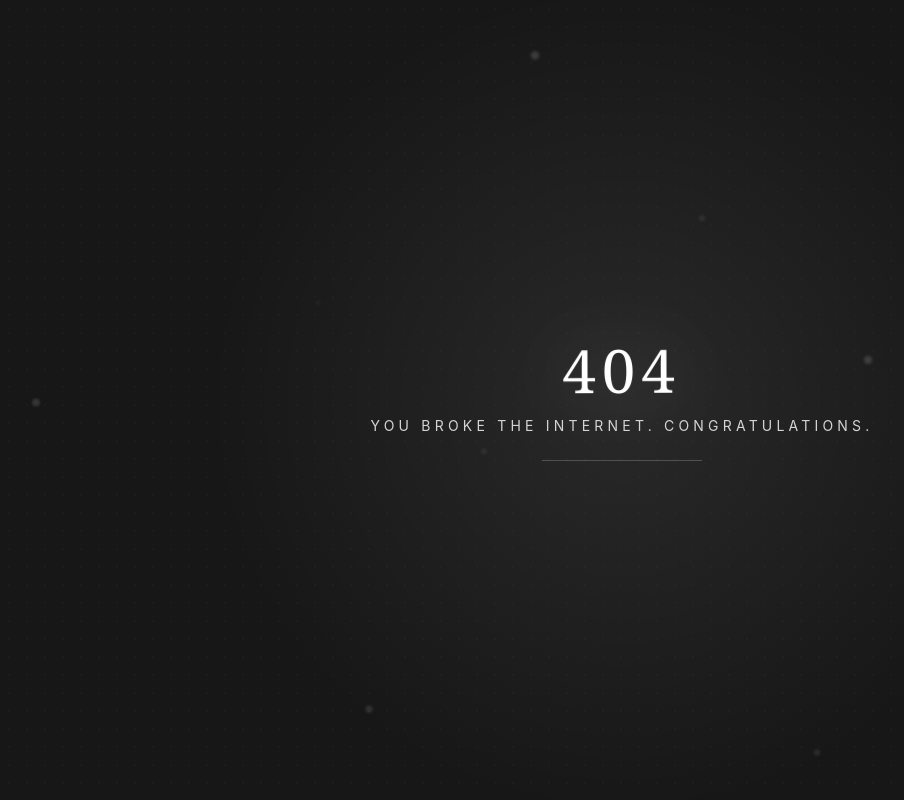
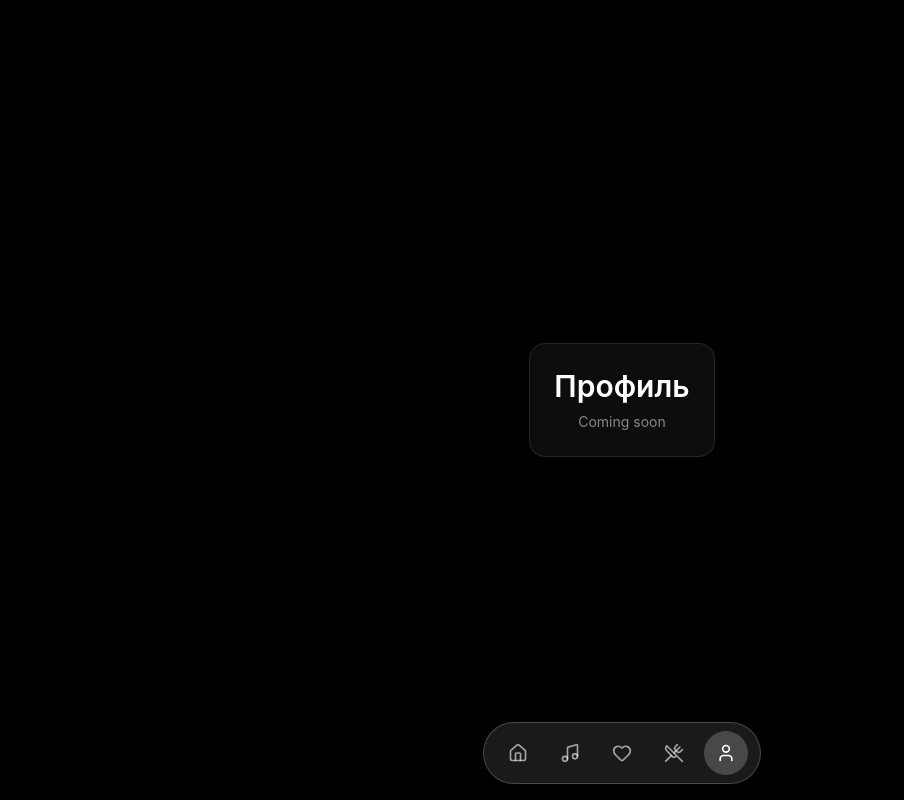
Before and after one commit to jim-py/birthday-site, a React (Vite) app: page /profile in a window 1280 px wide. Before the commit this address had no page. Shown: the whole page, without its empty margins (18-922 px from the left). Built offline with nearby package versions, Linux system fonts and the light colour scheme.

Commit message:
feat: implement routing and navigation with react-router-dom, add BottomNav component

```diff
--- a/package.json
+++ b/package.json
@@ -15,7 +15,8 @@
     "motion": "^12.38.0",
     "react": "^19.2.5",
     "react-dom": "^19.2.5",
-    "react-feather": "^2.0.10"
+    "react-feather": "^2.0.10",
+    "react-router-dom": "^7.15.1"
   },
   "devDependencies": {
     "@eslint/js": "^10.0.1",
--- /dev/null
+++ b/src/AppFood.tsx
@@ -0,0 +1,14 @@
+import BottomNav from "./NavBar"
+
+export default function AppFood() {
+  return (
+    <div className="min-h-screen flex items-center justify-center bg-black text-white">
+      <div className="text-center p-6 rounded-2xl bg-white/5 backdrop-blur-xl border border-white/10">
+        <div className="text-3xl font-semibold">Еда</div>
+        <div className="text-sm mt-2 text-white/50">Coming soon</div>
+      </div>
+
+      <BottomNav />
+    </div>
+  );
+}
--- a/src/AppLetter.tsx
+++ b/src/AppLetter.tsx
@@ -5,6 +5,7 @@ import imageTest from "../src/photos/КрышкаКонверта.png";
 import DarkKonvert from "../src/photos/DarkKonvert.png";
 import WaxPrint from "../src/photos/WaxPrint.png";
 import Error404 from "./Funny404";
+import { useNavigate } from 'react-router-dom'
 
 /* ==========================================================================
    Types
@@ -66,8 +67,9 @@ async function runEnvelopeSequence(params: {
   setOpenState: (s: OpenState) => void;
   setConvertOpened: (v: boolean) => void;
   setShowText: (v: boolean) => void;
+  navigate: (path: string) => void;
 }) {
-  const { setOpenState, setConvertOpened, setShowText } = params;
+  const { setOpenState, setConvertOpened, setShowText, navigate } = params;
 
   // старт анимации
   setOpenState("opening");
@@ -80,6 +82,10 @@ async function runEnvelopeSequence(params: {
   await sleep(4100);
   setOpenState("opened");
   setShowText(true);
+
+  await sleep(6000);
+
+  navigate("/home");
 }
 
 /* ==========================================================================
@@ -378,7 +384,7 @@ function preloadImages(urls: string[]): Promise<void[]> {
    Component
 ========================================================================== */
 
-export default function App() {
+export default function AppLetter() {
   /* ========================================================================
      State
   ======================================================================== */
@@ -395,6 +401,8 @@ const isValidUUID = (id: string) =>
   /^[0-9a-f]{8}-[0-9a-f]{4}-[1-5][0-9a-f]{3}-[89ab][0-9a-f]{3}-[0-9a-f]{12}$/i.test(id);
 
   const [loading, setLoading] = useState(true);
+
+  const navigate = useNavigate()
 
   /* ========================================================================
      Derived Data
@@ -462,6 +470,7 @@ const isValidUUID = (id: string) =>
       setOpenState,
       setConvertOpened,
       setShowText,
+      navigate,
     });
   };
 
--- a/src/AppMain.tsx
+++ b/src/AppMain.tsx
@@ -1,5 +1,6 @@
 import { useEffect, useRef, useState } from "react";
 import { motion, AnimatePresence } from "framer-motion";
+import BottomNav from "./NavBar"
 import {
   CalendarDays,
   ChevronLeft,
@@ -271,7 +272,7 @@ function Carousel() {
   );
 }
 
-function App() {
+function AppMain() {
   return (
     <div
       className="
@@ -392,8 +393,10 @@ function App() {
           </div>
         </motion.section>
       </div>
+
+      <BottomNav />
     </div>
   );
 }
 
-export default App;
+export default AppMain;
--- a/src/AppMusic.tsx
+++ b/src/AppMusic.tsx
@@ -1,6 +1,7 @@
 "use client";
 import React, { useState, useEffect } from "react";
 import { motion, AnimatePresence } from "framer-motion";
+import BottomNav from "./NavBar"
 import {
   Plus,
   Trash2,
@@ -377,6 +378,8 @@ const MusicPlaylistBlock: React.FC = () => {
           </AnimatePresence>
         </div>
       </div>
+
+      <BottomNav />
     </div>
   );
 };
--- /dev/null
+++ b/src/AppProfile.tsx
@@ -0,0 +1,14 @@
+import BottomNav from "./NavBar"
+
+export default function AppProfile() {
+  return (
+    <div className="min-h-screen flex items-center justify-center bg-black text-white">
+      <div className="text-center p-6 rounded-2xl bg-white/5 backdrop-blur-xl border border-white/10">
+        <div className="text-3xl font-semibold">Профиль</div>
+        <div className="text-sm mt-2 text-white/50">Coming soon</div>
+      </div>
+
+      <BottomNav />
+    </div>
+  );
+}
--- a/src/AppWishlist.tsx
+++ b/src/AppWishlist.tsx
@@ -1,5 +1,6 @@
 import { motion } from "framer-motion";
 import { ExternalLink, Bookmark } from "lucide-react";
+import BottomNav from "./NavBar"
 
 type WishlistItem = {
   id: number;
@@ -143,6 +144,8 @@ function Wishlist() {
           ))}
         </div>
       </div>
+
+      <BottomNav />
     </div>
   );
 }
--- /dev/null
+++ b/src/NavBar.tsx
@@ -0,0 +1,63 @@
+import { motion } from "framer-motion";
+import {
+  Home,
+  Music,
+  Heart,
+  UtensilsCrossed,
+  User,
+} from "lucide-react";
+import { useLocation, useNavigate } from "react-router-dom";
+
+const items = [
+  { id: "home", icon: Home, path: "/home" },
+  { id: "music", icon: Music, path: "/music" },
+  { id: "wishlist", icon: Heart, path: "/wishlist" },
+  { id: "food", icon: UtensilsCrossed, path: "/food" },
+  { id: "profile", icon: User, path: "/profile" },
+];
+
+export default function BottomNav() {
+  const navigate = useNavigate();
+  const location = useLocation();
+
+  return (
+    <div className="fixed bottom-4 left-0 right-0 flex justify-center pointer-events-none">
+      <div className="pointer-events-auto">
+        <div
+          className="flex items-center gap-2 px-3 py-2 rounded-full
+                     bg-white/10 dark:bg-black/30 backdrop-blur-xl
+                     border border-white/20 shadow-lg"
+        >
+          {items.map((item) => {
+            const Icon = item.icon;
+
+            const isActive = location.pathname === item.path;
+
+            return (
+              <motion.button
+                key={item.id}
+                onClick={() => navigate(item.path)}
+                whileTap={{ scale: 0.85 }}
+                className="relative flex items-center justify-center w-11 h-11 rounded-full"
+              >
+                {isActive && (
+                  <motion.div
+                    layoutId="active-pill"
+                    className="absolute inset-0 bg-white/20 rounded-full"
+                    transition={{ type: "spring", stiffness: 500, damping: 30 }}
+                  />
+                )}
+
+                <Icon
+                  className={`w-5 h-5 transition-colors duration-200 ${
+                    isActive ? "text-white" : "text-white/60"
+                  }`}
+                />
+              </motion.button>
+            );
+          })}
+        </div>
+      </div>
+    </div>
+  );
+}
--- a/src/main.tsx
+++ b/src/main.tsx
@@ -1,9 +1,29 @@
 import { StrictMode, useEffect, useState } from 'react'
 import { createRoot } from 'react-dom/client'
+import { BrowserRouter, Routes, Route } from 'react-router-dom'
+
 import './index.css'
-import App from './AppLetter.tsx'
 
-const root = createRoot(document.getElementById('root')!)
+import AppLetter from './AppLetter'
+import AppMain from './AppMain'
+import MusicPlaylistBlock from './AppMusic'
+import WishlistItem from './AppWishlist'
+import AppFood from './AppFood'
+import AppProfile from './AppProfile'
+import Error404 from './Funny404'
+
+const routes = [
+  { path: '/home', element: <AppMain /> },
+  { path: '/music', element: <MusicPlaylistBlock /> },
+  { path: '/wishlist', element: <WishlistItem /> },
+  { path: '/food', element: <AppFood /> },
+  { path: '/profile', element: <AppProfile /> },
+]
+
+const rootEl = document.getElementById('root')
+if (!rootEl) throw new Error('Root not found')
+
+const root = createRoot(rootEl)
 
 function Root() {
   const [ready, setReady] = useState(false)
@@ -19,9 +39,19 @@ function Root() {
   if (!ready) return null
 
   return (
-    <StrictMode>
-      <App />
-    </StrictMode>
+  <StrictMode>
+    <BrowserRouter>
+      <Routes>
+        {routes.map((r) => (
+          <Route key={r.path} path={r.path} element={r.element} />
+        ))}
+
+        <Route path="/:id" element={<AppLetter />} />
+
+        <Route path="*" element={<Error404 />} />
+      </Routes>
+    </BrowserRouter>
+  </StrictMode>
   )
 }
 
```
Also changed, not shown: 1 other file (tests, documents, lock files or other folders).
